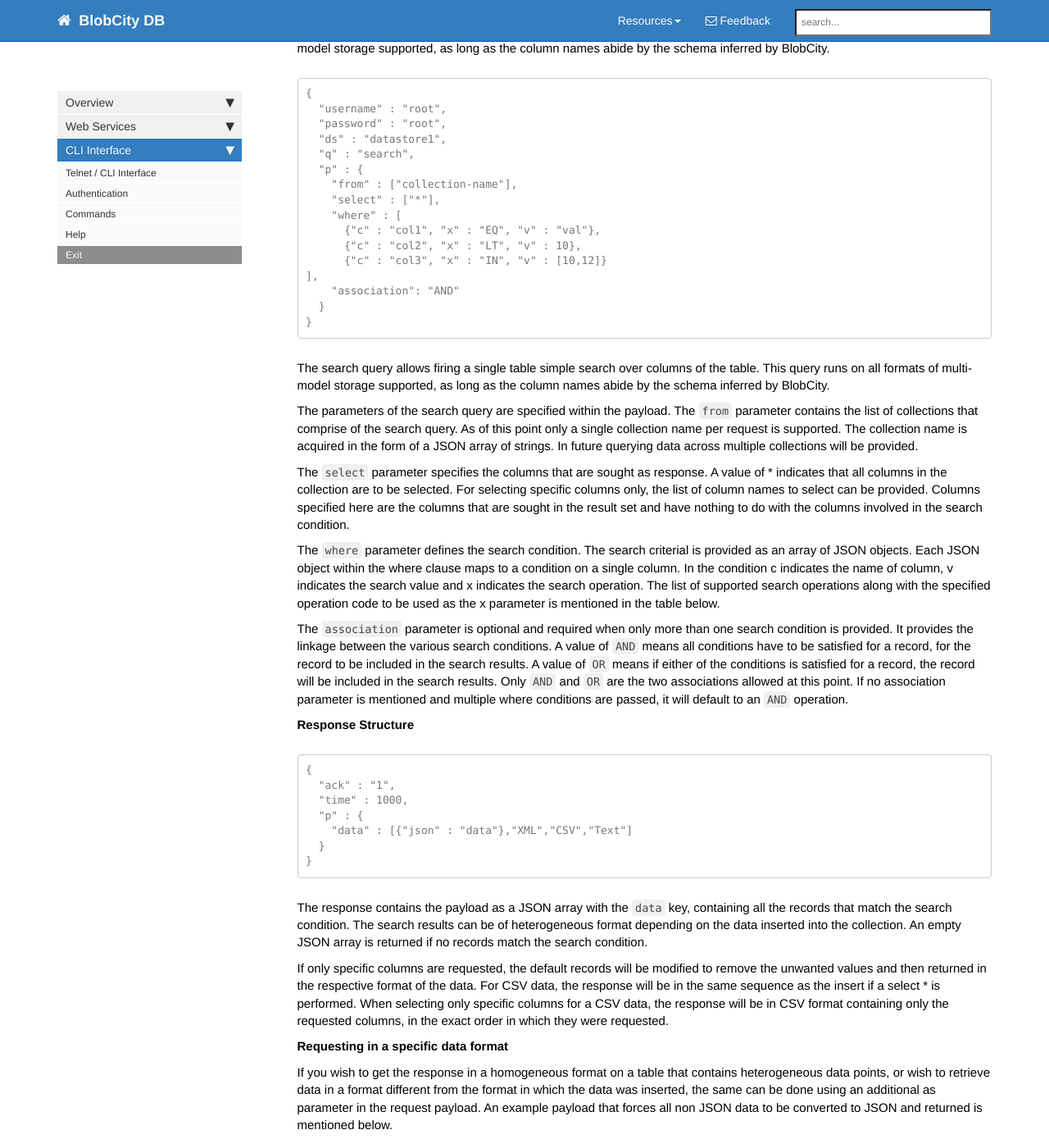
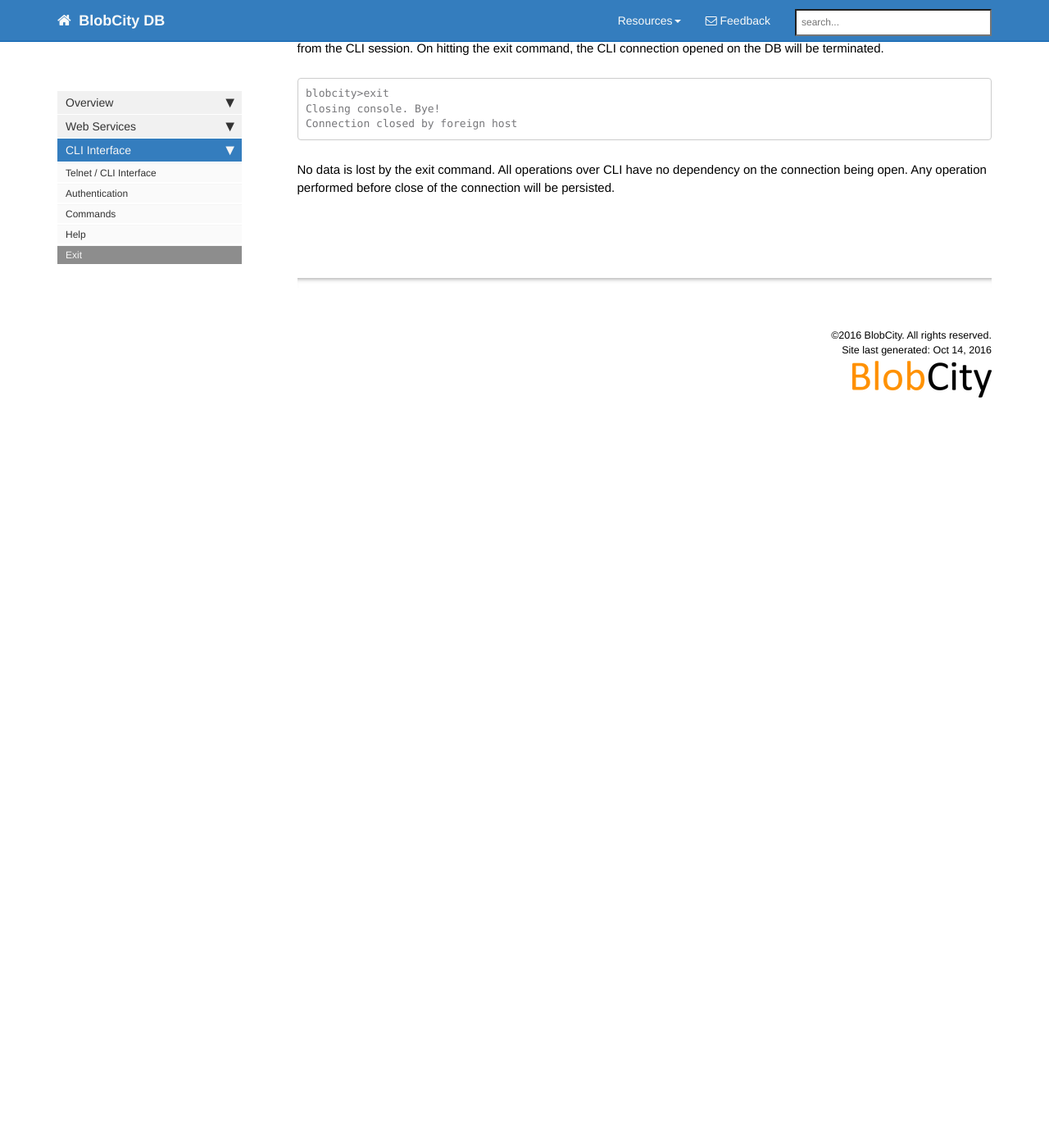
Before and after one commit to blobcity/blobcity.github.io, a Jekyll site: the page built from pages/mydoc/cli-exit.md, in a window 1280 px wide and 1400 px high, scrolled down 270 px. Shown: the whole window at 82% size. Built offline with Jekyll 4.4.1, drawn with Linux system fonts in a browser that asks for light colours; nearby versions of some CDN libraries; comment, search, counter and statistics services are not loaded; after the commit the page ends 900 px from its top, so only the background shows below that; some of the changed text lies outside the part shown.

Commit message:
Updated CLI commands

````diff
--- a/pages/mydoc/cli-exit.md
+++ b/pages/mydoc/cli-exit.md
@@ -5,82 +5,15 @@
 folder: mydoc
 ---
 
-## Simple Search
+## Exit Command
 
-The search query allows firing a single table simple search over columns of the table. This query runs on all formats of multi-model storage supported, as long as the column names abide by the schema inferred by BlobCity.
-
+The exit command is a generic command on the BlobCity DB. The command is specific to the CLI interface and is used to exit from the CLI session. On hitting the exit command, the CLI connection opened on the DB will be terminated.
 ```
-{
-  "username" : "root",
-  "password" : "root",
-  "ds" : "datastore1",
-  "q" : "search",
-  "p" : {
-    "from" : ["collection-name"],
-    "select" : ["*"],
-    "where" : [
-      {"c" : "col1", "x" : "EQ", "v" : "val"},
-      {"c" : "col2", "x" : "LT", "v" : 10},
-      {"c" : "col3", "x" : "IN", "v" : [10,12]}
-],
-    "association": "AND"
-  }
-}
+blobcity>exit
+Closing console. Bye!
+Connection closed by foreign host
 ```
 
-The search query allows firing a single table simple search over columns of the table. This query runs on all formats of multi-model storage supported, as long as the column names abide by the schema inferred by BlobCity.
-
-The parameters of the search query are specified within the payload. The `from` parameter contains the list of collections that comprise of the search query. As of this point only a single collection name per request is supported. The collection name is acquired in the form of a JSON array of strings. In future querying data across multiple collections will be provided.
-
-The `select` parameter specifies the columns that are sought as response. A value of * indicates that all columns in the collection are to be selected. For selecting specific columns only, the list of column names to select can be provided. Columns specified here are the columns that are sought in the result set and have nothing to do with the columns involved in the search condition.
-
-The `where` parameter defines the search condition. The search criterial is provided as an array of JSON objects. Each JSON object within the where clause maps to a condition on a single column. In the condition c indicates the name of column, v indicates the search value and x indicates the search operation. The list of supported search operations along with the specified operation code to be used as the x parameter is mentioned in the table below.
-
-The `association` parameter is optional and required when only more than one search condition is provided. It provides the linkage between the various search conditions. A value of `AND` means all conditions have to be satisfied for a record, for the record to be included in the search results. A value of `OR` means if either of the conditions is satisfied for a record, the record will be included in the search results. Only `AND` and `OR` are the two associations allowed at this point. If no association parameter is mentioned and multiple where conditions are passed, it will default to an `AND` operation.
-
-**Response Structure**
-
-```
-{
-  "ack" : "1",
-  "time" : 1000,
-  "p" : {
-    "data" : [{"json" : "data"},"XML","CSV","Text"]
-  }
-}
-```
-
-The response contains the payload as a JSON array with the `data` key, containing all the records that match the search condition. The search results can be of heterogeneous format depending on the data inserted into the collection. An empty JSON array is returned if no records match the search condition.
-
-If only specific columns are requested, the default records will be modified to remove the unwanted values and then returned in the respective format of the data. For CSV data, the response will be in the same sequence as the insert if a select * is performed. When selecting only specific columns for a CSV data, the response will be in CSV format containing only the requested columns, in the exact order in which they were requested.
-
-**Requesting in a specific data format**
-
-If you wish to get the response in a homogeneous format on a table that contains heterogeneous data points, or wish to retrieve data in a format different from the format in which the data was inserted, the same can be done using an additional as parameter in the request payload. An example payload that forces all non JSON data to be converted to JSON and returned is mentioned below.
-
-```
-"p" : {
-    "from" : ["collection-name"],
-    "select" : ["*"],
-    "where" : [
-      {"c" : "col1", "x" : "EQ", "v" : "val"},
-    ],
-    "as" : "json"
-  }
-```
-
-The supported formats in the `as` clause are `json`, `xml`, `csv`, `text` and `sql`. In case of choosing sql, the data will be returned as `INSERT INTO` SQL queries corresponding to each record. When requesting data in `csv` format, the column names are mentioned as an additional parameter in the response. This is the case only if the requested columns are *. If requesting specific columns only, then the response columns will be in the order of the request as part of the `select` criteria.
-
-A sample response for `select *` with format `as csv` is mentioned below. The additional `cols` parameter provides the reading order for each of the CSV records in the result.
-```
-{
-  "ack" : "1",
-  "time" : 1000,
-  "p" : {
-    "data" : ["val1,val2,val3", "val4,val5,val6"],
-    "cols" : ["col1", "col2", "col3"]
-  }
-}
-```
+No data is lost by the exit command. All operations over CLI have no dependency on the connection being open. Any operation performed before close of the connection will be persisted.
 
 {% include links.html %}
````
Also changed, not shown: pages/mydoc/cli-authentication.md (+0 -11 lines), pages/mydoc/cli-commands.md (added, +162 -0 lines).
